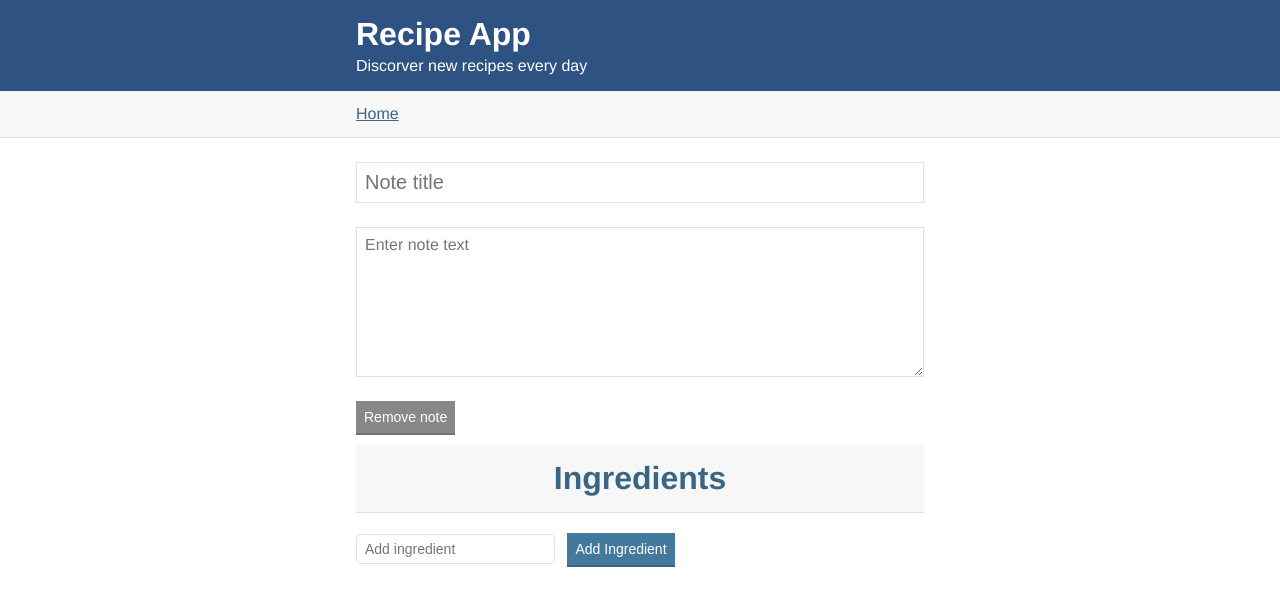
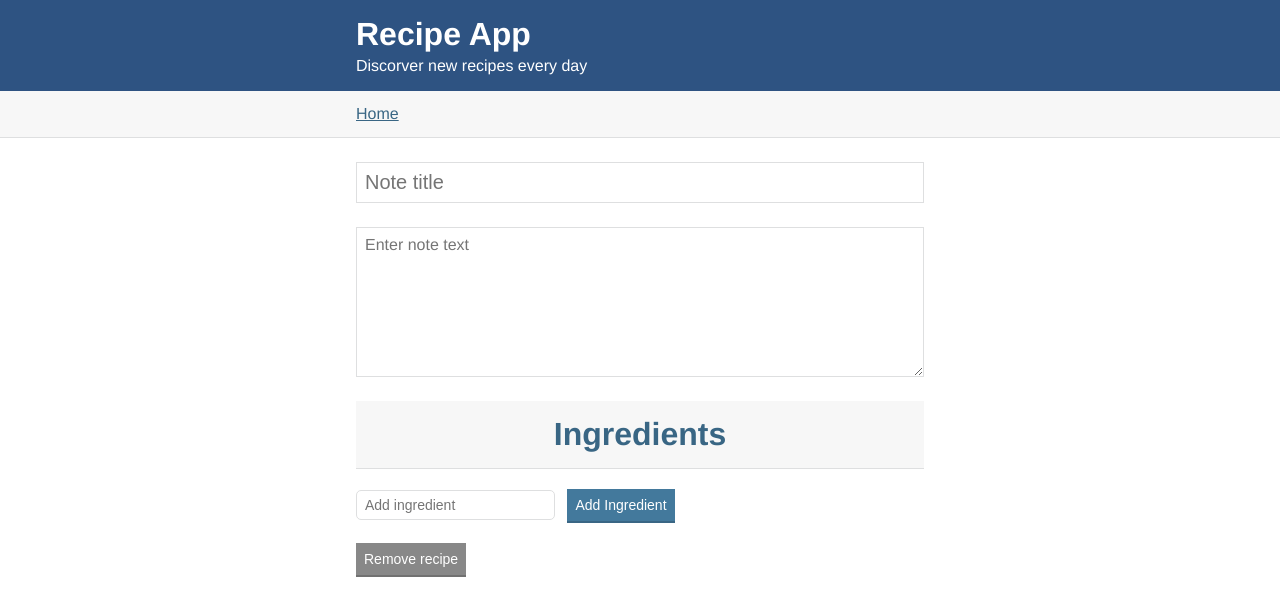
Before and after one commit to JigSaw-Alina/recipe-app, a website built with webpack: page public/edit.html in a window 1280 px wide. Built offline with nearby package versions, Linux system fonts and the light colour scheme.

Commit message:
update remove button

```diff
--- a/public/edit.html
+++ b/public/edit.html
@@ -18,7 +18,6 @@
         <div class="container">
             <input id="recipe-description" class="title-input" placeholder="Note title">
             <textarea id="recipe-steps" class="body-input" placeholder="Enter note text"></textarea>
-            <button id="remove-recipe" class="button button--secondary">Remove note</button>
         </div>
         <div class="container">
             <div class="actions-ing">
@@ -30,6 +29,10 @@
                     <button class="button">Add Ingredient</button>
             </form>
         </div>
+        <div class="container-remove">
+        <button id="remove-recipe" class="button button--secondary">Remove recipe</button>
+        </div>
+
         <script src="./scripts/edit-bundle.js"></script>
     </body>
 </html>
--- a/public/styles/styles.css
+++ b/public/styles/styles.css
@@ -29,6 +29,12 @@ a {
   max-width: 60rem;
   margin: 0 auto;
   padding: 0 1.6rem;
+}
+
+.container-remove {
+  max-width: 60rem;
+  margin: 1rem auto;
+  padding: 1rem 1.6rem;
 }
 
 /* Header */
--- a/src/edit.js
+++ b/src/edit.js
@@ -37,8 +37,8 @@ formIngredients.addEventListener('submit', ((e) => {
     if (text.length > 0) {
         createIngredient(recipesId, text)
         renderIngredient(recipesId)
-        e.target.elements.enterIngredient.value = ''
     }
+    e.target.elements.enterIngredient.value = ''
 }))
 
 
--- a/src/ingredient.js
+++ b/src/ingredient.js
@@ -13,6 +13,7 @@ const createIngredient = (recipesId, text) => {
         hasStatus: false
     })
     saveRecipes()
+
 }
 
 // remove Ingredient
@@ -56,7 +57,7 @@ const renderIngredient = (recipesId) => {
         })
     } else {
         const emptyMessage = document.createElement('p')
-
+        emptyMessage.classList.add('empty-message')
         emptyMessage.textContent = 'No recipe to show'
         ingredientEl.appendChild(emptyMessage)
     }
```
